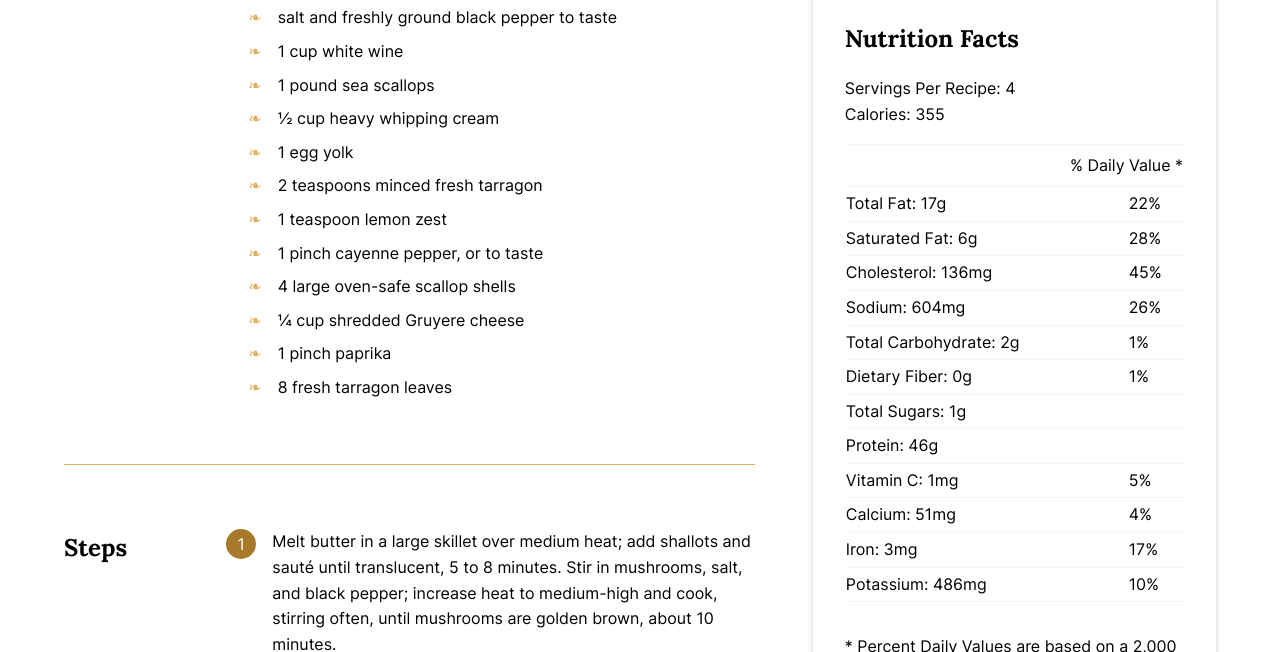
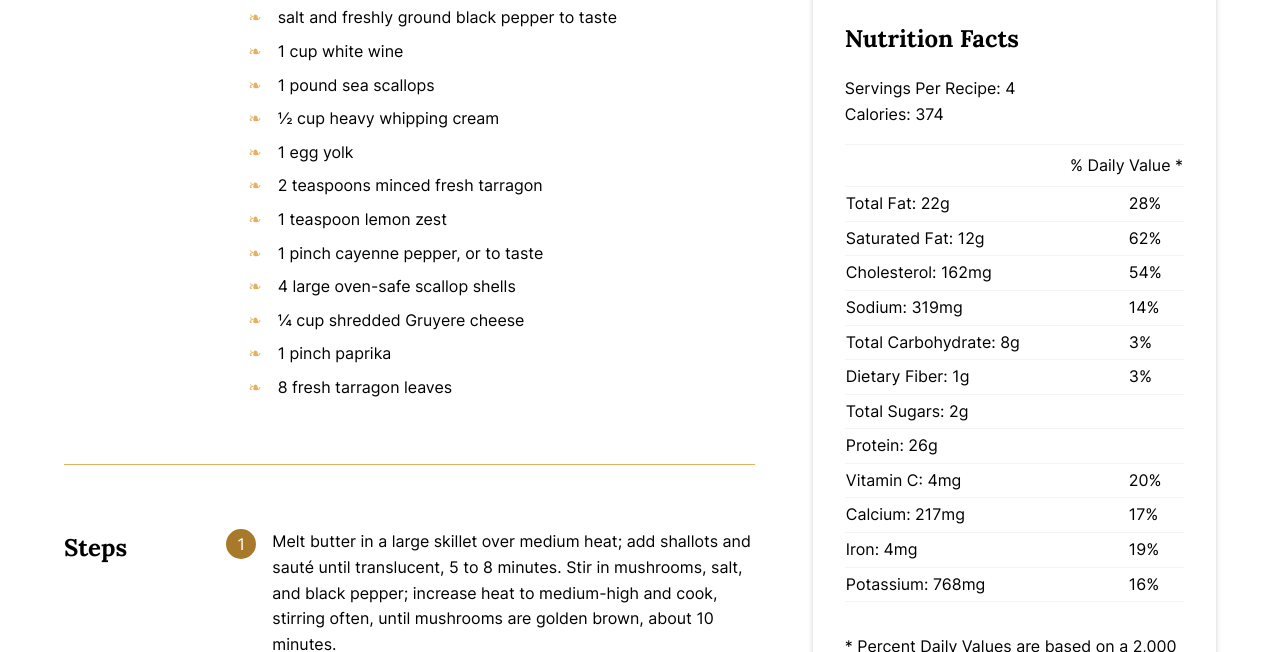
Before and after one commit to Sytreacy/odin-recipes, a plain HTML site: page recipes/how-to-make-coquilles-saint-jacques..html in a window 1280 px wide. Shown: the part 803-1455 px from the top of the page. Drawn offline with Linux system fonts and the light colour scheme; a web font is replaced by a local one.

Commit message:
edit: recipe nutrition facts' data

```diff
--- a/recipes/how-to-make-coquilles-saint-jacques..html
+++ b/recipes/how-to-make-coquilles-saint-jacques..html
@@ -140,57 +140,57 @@
                   <div>
                     <h2>Nutrition Facts</h2>
                     <p>Servings Per Recipe: 4</p>
-                    <p>Calories: 355</p>
+                    <p>Calories: 374</p>
                   </div>
                   <table class="w-100 nutrition-table">
                     <tr>
                       <td class="align-right pb-half" colspan="2">% Daily Value *</td>
                     </tr>
                     <tr>
-                      <td>Total Fat: 17g</td>
-                      <td>22%</td>
-                    </tr>
-                    <tr>
-                      <td>Saturated Fat: 6g</td>
+                      <td>Total Fat: 22g</td>
                       <td>28%</td>
                     </tr>
                     <tr>
-                      <td>Cholesterol: 136mg</td>
-                      <td>45%</td>
+                      <td>Saturated Fat: 12g</td>
+                      <td>62%</td>
                     </tr>
                     <tr>
-                      <td>Sodium: 604mg</td>
-                      <td>26%</td>
+                      <td>Cholesterol: 162mg</td>
+                      <td>54%</td>
                     </tr>
                     <tr>
-                      <td>Total Carbohydrate: 2g</td>
-                      <td>1%</td>
+                      <td>Sodium: 319mg</td>
+                      <td>14%</td>
                     </tr>
                     <tr>
-                      <td>Dietary Fiber: 0g</td>
-                      <td>1%</td>
+                      <td>Total Carbohydrate: 8g</td>
+                      <td>3%</td>
                     </tr>
                     <tr>
-                      <td colspan="2">Total Sugars: 1g</td>
+                      <td>Dietary Fiber: 1g</td>
+                      <td>3%</td>
                     </tr>
                     <tr>
-                      <td colspan="2">Protein: 46g</td>
+                      <td colspan="2">Total Sugars: 2g</td>
                     </tr>
                     <tr>
-                      <td>Vitamin C: 1mg</td>
-                      <td>5%</td>
+                      <td colspan="2">Protein: 26g</td>
                     </tr>
                     <tr>
-                      <td>Calcium: 51mg</td>
-                      <td>4%</td>
+                      <td>Vitamin C: 4mg</td>
+                      <td>20%</td>
                     </tr>
                     <tr>
-                      <td>Iron: 3mg</td>
+                      <td>Calcium: 217mg</td>
                       <td>17%</td>
                     </tr>
                     <tr>
-                      <td>Potassium: 486mg</td>
-                      <td>10%</td>
+                      <td>Iron: 4mg</td>
+                      <td>19%</td>
+                    </tr>
+                    <tr>
+                      <td>Potassium: 768mg</td>
+                      <td>16%</td>
                     </tr>
                   </table>
                   <p>
```
